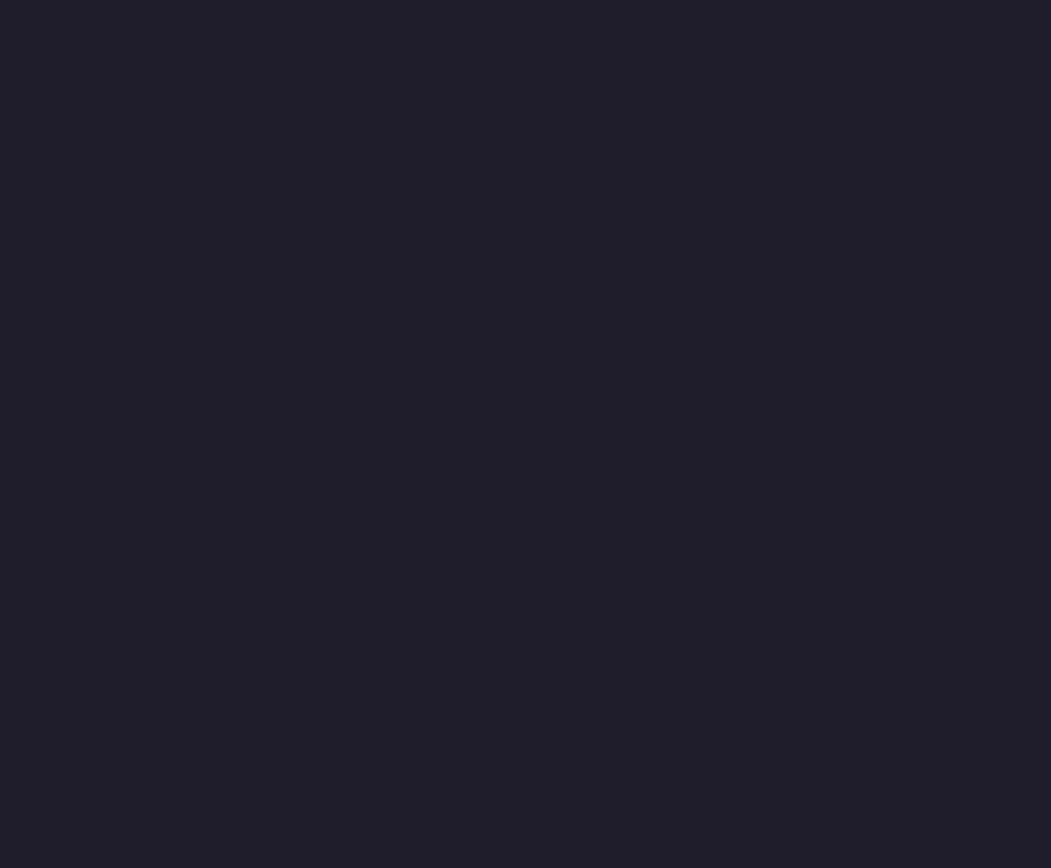
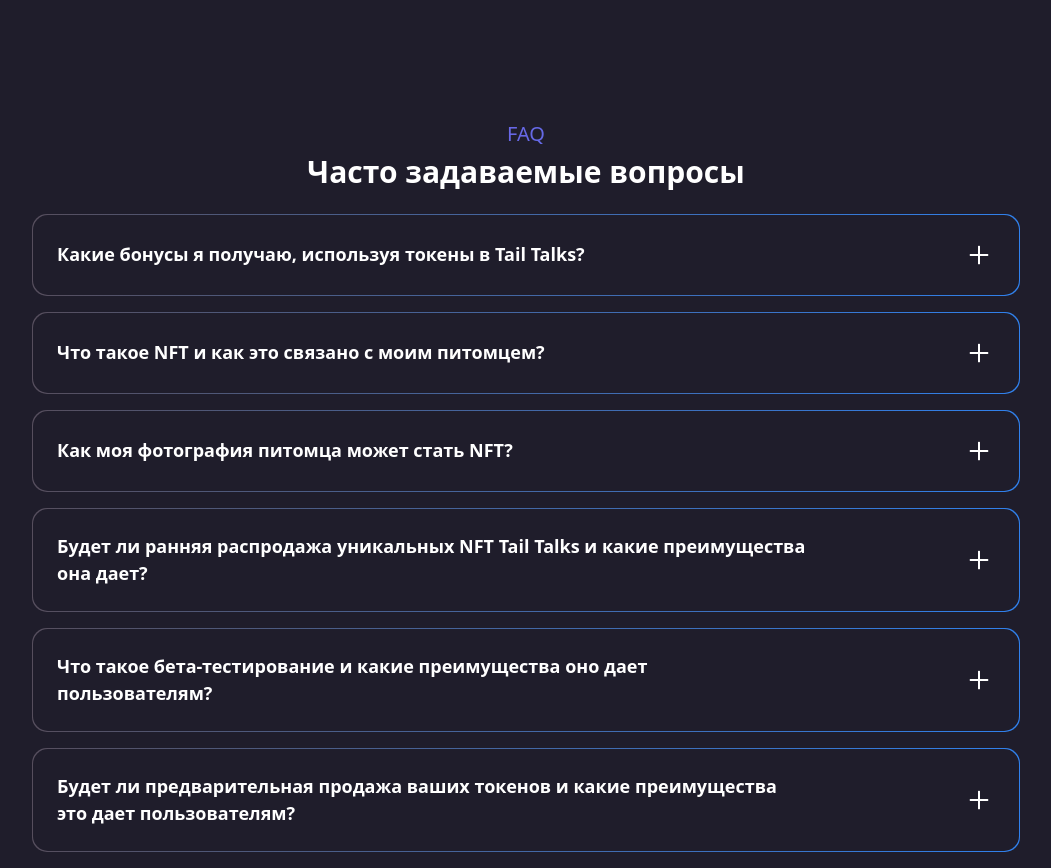
Before and after one commit to Tail-Talks/crypto-landing, a React (Create React App) app in the folder tailTalksApp/: page / in a window 1280 px wide. Shown: the part 2108-2976 px from the top of the page, without its empty margins (114-1165 px from the left). Before the commit the page ends 2107 px from the top, so only its background shows below. Built offline with nearby package versions, Linux system fonts and the light colour scheme.

Commit message:
added block FAQ

```diff
--- /dev/null
+++ b/tailTalksApp/src/components/FAQ/FAQ.tsx
@@ -0,0 +1,38 @@
+import { useState } from "react"
+import { faqs } from "../../data/faq"
+import FAQItem from "./FAQItem"
+
+export default function FAQ() {
+  const [openIndex, setOpenIndex] = useState<number | null>(null)
+
+  const toggleAccordion = (index: number) => {
+    setOpenIndex(openIndex === index ? null : index)
+  }
+
+  return (
+    <section
+      id="faq"
+      className="w-full font-sans text-white xs:mt-28 lg:mt-30 xl:mt-28"
+    >
+      <div className="text-center xs:mx-6 lg:mx-34">
+        <h2 className="font-medium text-transparent uppercase lg:text-20 xl:text-30 bg-color-nft-base bg-clip-text">
+          FAQ
+        </h2>
+        <h3 className="font-semibold lg:mt-0 xs:text-25 xl:text-40 lg:text-30 xs:mt-4">
+          Часто задаваемые вопросы
+        </h3>
+      </div>
+      <div className="xs:mt-4 lg:mt-5 xl:mt-10">
+        {faqs.map((faq, index) => (
+          <FAQItem
+            key={faq.id}
+            question={faq.question}
+            answer={faq.answer}
+            isOpen={openIndex === index}
+            onToggle={() => toggleAccordion(index)}
+          />
+        ))}
+      </div>
+    </section>
+  )
+}
--- /dev/null
+++ b/tailTalksApp/src/components/FAQ/FAQItem.tsx
@@ -0,0 +1,74 @@
+import React from "react"
+
+interface FAQItemProps {
+  question: string
+  answer: string
+  isOpen: boolean
+  onToggle: () => void
+}
+
+export default function FAQItem({
+  question,
+  answer,
+  isOpen,
+  onToggle,
+}: FAQItemProps) {
+  return (
+    <div className="p-[1px] rounded-sm bg-gradient-to-r from-[#564e5d] to-[#3081ED] mb-4 lg:mx-34 xs:mx-6 xl:mx-64">
+      <div className="bg-[#1f1d2b] rounded-sm">
+        <button
+          type="button"
+          className="w-full lg:px-6 xs:px-2 lg:pt-6 xs:pt-5"
+          aria-expanded={isOpen}
+          onClick={onToggle}
+        >
+          {isOpen ? (
+            <div className="flex items-center justify-between">
+              <span className="w-[80%] text-left text-transparent lg:font-semibold xs:font-medium xs:text-15 lg:text-18 bg-color-nft-base bg-clip-text">
+                {question}
+              </span>
+              <svg
+                width="32"
+                height="32"
+                viewBox="0 0 32 32"
+                fill="none"
+                xmlns="http://www.w3.org/2000/svg"
+              >
+                <path
+                  d="M6.66699 16H25.3337"
+                  stroke="white"
+                  strokeWidth="2"
+                  strokeLinecap="round"
+                  strokeLinejoin="round"
+                />
+              </svg>
+            </div>
+          ) : (
+            <div className="flex items-center justify-between lg:pb-6 xs:pb-5">
+              <span className="w-[80%] text-left lg:font-semibold xs:font-medium xs:text-15 lg:text-18">
+                {question}
+              </span>
+              <svg
+                width="32"
+                height="32"
+                viewBox="0 0 32 32"
+                fill="none"
+                xmlns="http://www.w3.org/2000/svg"
+              >
+                <path
+                  d="M25.3336 15.667V16.3336C25.3336 16.7018 25.0352 17.0003 24.667 17.0003H17.0003V24.667C17.0003 25.0351 16.7018 25.3336 16.3336 25.3336H15.667C15.2988 25.3336 15.0003 25.0351 15.0003 24.667V17.0003H7.33366C6.96547 17.0003 6.66699 16.7018 6.66699 16.3336V15.667C6.66699 15.2988 6.96547 15.0003 7.33366 15.0003H15.0003V7.33365C15.0003 6.96546 15.2988 6.66699 15.667 6.66699H16.3336C16.7018 6.66699 17.0003 6.96546 17.0003 7.33365V15.0003H24.667C25.0352 15.0003 25.3336 15.2988 25.3336 15.667Z"
+                  fill="white"
+                />
+              </svg>
+            </div>
+          )}
+        </button>
+        {isOpen && (
+          <div className="lg:pt-6 lg:px-6 xs:px-2 xs:pb-5 xs:pt-2">
+            <p className="font-normal xs:text-13 lg:text-16">{answer}</p>
+          </div>
+        )}
+      </div>
+    </div>
+  )
+}
--- /dev/null
+++ b/tailTalksApp/src/data/faq.ts
@@ -0,0 +1,41 @@
+export const faqs = [
+  {
+    id: "1",
+    question: "Какие бонусы я получаю, используя токены в Tail Talks?",
+    answer:
+      "Используя токены, вы получите доступ к расширенным функциям и сервисам, такие как создание NFT, участие в фотоконкурсах, получение наград за победы, дополнительное продвижение профиля вашего питомца, организацию благотворительных мероприятий и совместных прогулок.",
+  },
+  {
+    id: "2",
+    question: "Что такое NFT и как это связано с моим питомцем?",
+    answer:
+      "У вас есть возможность создать NFT (уникальный цифровой актив) из любимых снимков вашего питомца, включая кадры, обработанные алгоритмами искусственного интеллекта! NFT служит доказательством владения уникальным цифровым объектом, что невозможно с обычным фото.",
+  },
+  {
+    id: "3",
+    question: "Как моя фотография питомца может стать NFT?",
+    answer:
+      "Вы можете превратить фотографию вашего питомца в уникальный NFT прямо в нашей социальной сети Tail Talks, что дает вам возможность сохранить особенные моменты навсегда и даже продать или обменять их в будущем.",
+  },
+  {
+    id: "4",
+    question:
+      "Будет ли ранняя распродажа уникальных NFT Tail Talks и какие преимущества она дает?",
+    answer:
+      "Ранняя распродажа уникальных NFT Tail Talks – это возможность для наших пользователей приобрести особенные NFT до официального запуска социальной сети. Эти NFT не только являются уникальными цифровыми активами, но и открывают доступ к эксклюзивным возможностям бета-тестирования. Владельцы этих NFT смогут первыми опробовать новые функции и получат эксклюзивный функционал в основной версии социальной сети, что сделает их опыт еще более уникальным и ценным. Это отличная возможность стать частью нашего сообщества на раннем этапе и внести свой вклад в развитие проекта.",
+  },
+  {
+    id: "5",
+    question:
+      "Что такое бета-тестирование и какие преимущества оно дает пользователям?",
+    answer:
+      "Бета-тестирование - это этап разработки, когда мы приглашаем пользователей протестировать нашу социальную сеть перед официальным запуском. Участники бета-тестирования Tail Talks получат доступ к эксклюзивным функциям и будут иметь преимущества в будущем.",
+  },
+  {
+    id: "6",
+    question:
+      "Будет ли предварительная продажа ваших токенов и какие преимущества это дает пользователям?",
+    answer:
+      "Да, мы планируем предварительную продажу наших токенов, которая даст пользователям уникальную возможность приобрести их по специальной цене до официального запуска социальной сети.",
+  },
+]
--- a/tailTalksApp/src/index.tsx
+++ b/tailTalksApp/src/index.tsx
@@ -5,6 +5,7 @@
 import ImagineWorld from "./components/ImagineWorld/ImagineWorld"
 import DescTailTalks from "./components/DescTailTalks/DesTailTalks"
 import Counter from "./components/Counter/Counter"
+import FAQ from "./components/FAQ/FAQ"
 
 const rootElement = document.getElementById("root")
 if (rootElement) {
@@ -15,6 +16,7 @@
       <ImagineWorld />
       <DescTailTalks />
       <Counter />
+      <FAQ />
     </React.StrictMode>,
   )
 } else {
--- a/tailTalksApp/tailwind.config.js
+++ b/tailTalksApp/tailwind.config.js
@@ -42,7 +42,9 @@
       },
       fontSize: {
         '12': '12px',
+        '13': '13px',
         '14': '14px',
+        '15': '15px',
         '16': '16px',
         '18': '18px',
         '20': '20px',
@@ -57,6 +59,7 @@
 
       spacing: {
         "0": "0",
+        "2": "0.5rem", //8px
         "4": "1rem", //16px
         "5": "1.25rem", //20px
         "6": "1.5rem", //24px
@@ -72,11 +75,13 @@
         "24": "6rem", //96px
         "28": "6.35rem", //101,6px
         "30": "7.5rem", //120px
+        "34": "9.13rem", //146px
         "36": "9.5rem", //152px
         "42": "10.6rem", //170px
         "48": "11.81rem", //189px
         "52": "12.06rem", //193px
         "56": "13.94rem", //223px
+        "64": "22.13rem", //354px
       },
       borderRadius: {
         'sm': '15px',
```
